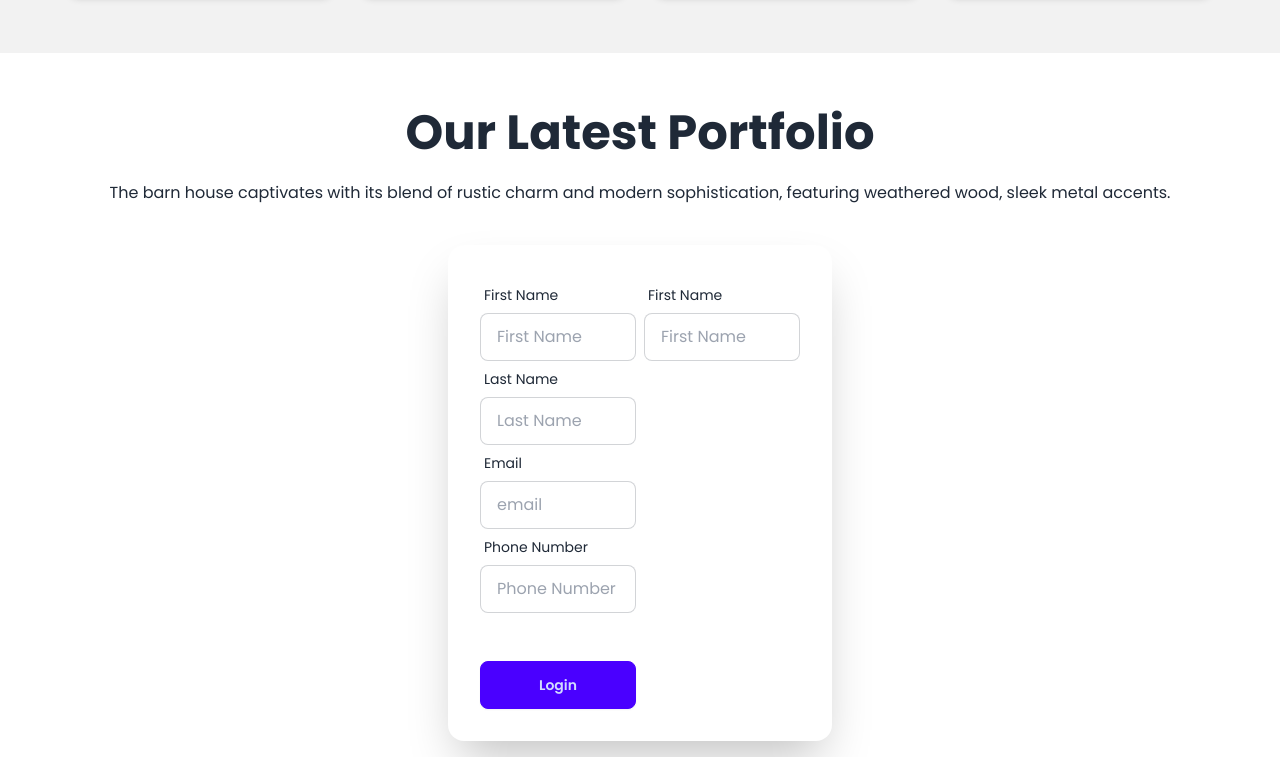
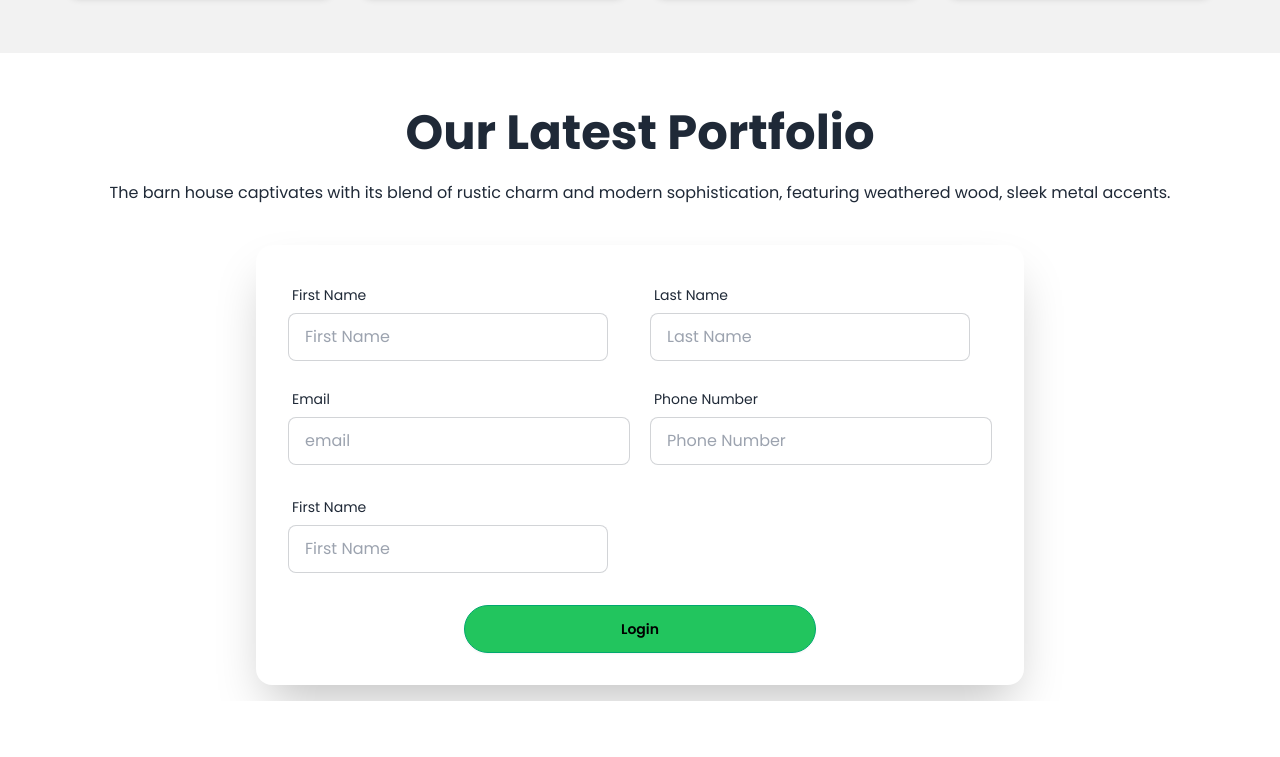
Before and after one commit to Ashique-coder/assignment-3, a plain HTML site: page index.html in a window 1280 px wide. Shown: the part 1659-2416 px from the top of the page. After the commit the page ends 2360 px from the top, so only its background shows below. Drawn offline with nearby package versions, Linux system fonts and the light colour scheme; a web font is replaced by a local one.

Commit message:
furnished form

```diff
--- a/index.html
+++ b/index.html
@@ -71,7 +71,7 @@
 
                 <a href=""><i class="fa-regular fa-magnifying-glass"></i></a>
                 <i class="fa-light fa-cart-shopping"></i>
-                <button class="btn btn-success"><i class="fa-light fa-arrow-up-right"></i> Success</button>
+                <button class="btn btn-success  bg-green-500 rounded-full"> Book Consult <i class="fa-dark fa-arrow-up-right"></i></button>
             </div>
         </div>
 
@@ -90,7 +90,7 @@
                         The barn house captivates with its blend of rustic charm and modern sophistication, featuring
                         weathered wood, sleek metal accents, and large windows that flood the space with natural light.
                     </p>
-                    <button class="btn btn-primary"> View Details</button>
+                    <button class="btn btn-success  bg-green-300 rounded-full"> View Details</button>
 
                     <!-- <i class="fa-light fa-arrow-up-right"></i> -->
 
@@ -222,12 +222,12 @@
                         weathered wood, sleek metal accents.
                     </p>
                 </div>
-                <div class="card bg-base-100 w-full max-w-sm shrink-0 shadow-2xl">
-                    <form class="card-body grid lg:grid-cols-2">
+                <div class="card bg-base-100 w-full max-w-3xl shrink-0 shadow-2xl">
+                    <form class="card-body grid ">
                         <!-- <div>
                         <input type="text" placeholder="Type here" class="input input-bordered w-full max-w-xs" />
                     </div> -->
-                        <div class="lg:grid-cols-2">
+                        <div class="grid lg:gap-5 lg:grid-cols-2">
                             <div class="form-control">
                                 <label class="label">
                                     <span class="label-text">First Name</span>
@@ -261,7 +261,7 @@
                             <input type="text" placeholder="First Name" class="input input-bordered w-full max-w-xs" />
                           </div>
                         <div class="form-control mt-6">
-                            <button class="btn btn-primary">Login</button>
+                            <button class="btn btn-success ml-44 w-2/4 bg-green-500 rounded-full">Login</button>
                         </div>
                     </form>
                 </div>
```
